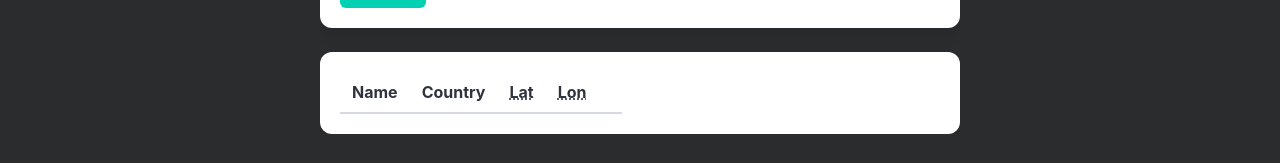
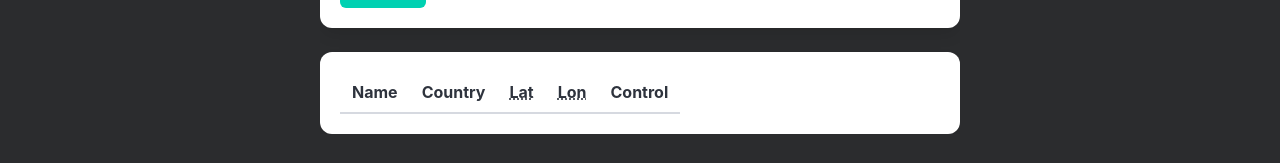
Before and after one commit to Sauliusm1/weather-app, a Vue app: page / in a window 1280 px wide. Both pictures are taken after a click on the button "Add Forecast". Shown: the part 427-590 px from the top of the page. Built offline with nearby package versions, Linux system fonts and the light colour scheme; the HTML template or start-up script is replaced by a standard one.

Commit message:
Added missing header in search table

```diff
--- a/src/components/SearchModal.vue
+++ b/src/components/SearchModal.vue
@@ -376,7 +376,7 @@ function storageUpdated(){
             <th>Country</th>
             <th><abbr title="Lattitude">Lat</abbr></th>
             <th><abbr title="Longitude">Lon</abbr></th>
-            <th></th>
+            <th>Control</th>
         </tr>
     </thead>
     <tbody>
```
